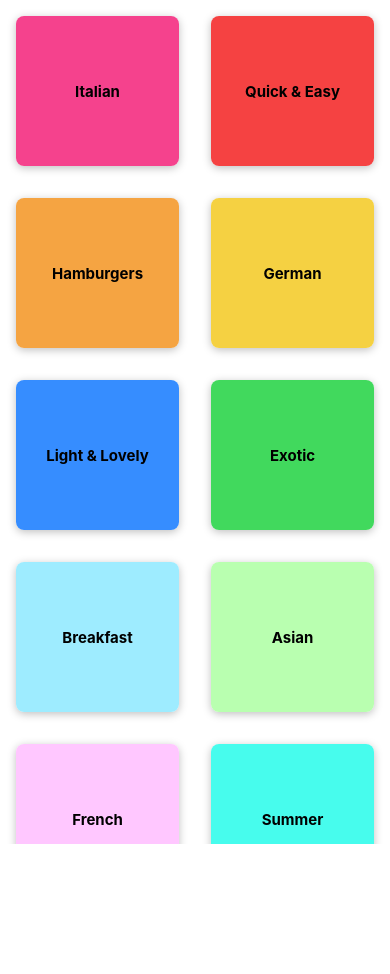
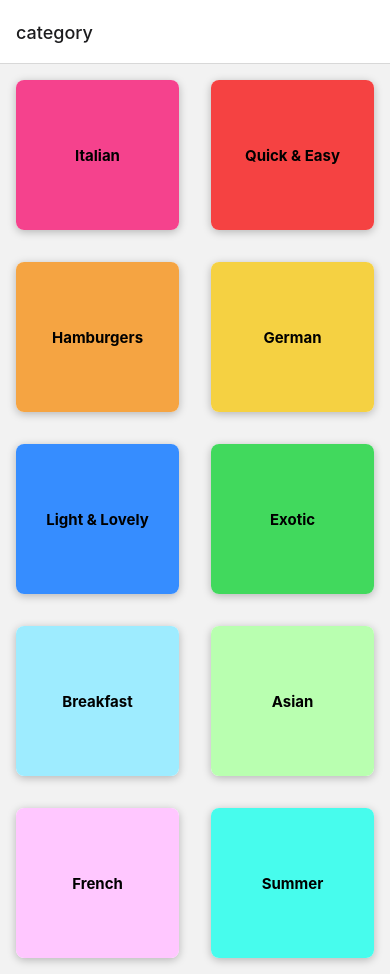
Before and after one commit to UzairKhan313/React-Native-Looking-Meals, a React Native app: screen /category in a window 390 px wide. Before the commit the page ends 844 px from the top, so only its background shows below. Built offline with nearby package versions, Linux system fonts and the light colour scheme.

Commit message:
Working with React Navigation

```diff
--- a/App.js
+++ b/App.js
@@ -1,12 +1,24 @@
 import { StatusBar } from "expo-status-bar";
 import { StyleSheet } from "react-native";
+
+import { createStackNavigator } from "@react-navigation/stack";
+import { NavigationContainer } from "@react-navigation/native";
+
 import CategoryScreen from "./screens/CategoryScreen";
+import { MealsScreen } from "./screens/MealsScreen";
+
+const stack = createStackNavigator();
 
 export default function App() {
   return (
     <>
-      <CategoryScreen />
-      <StatusBar style="light" />
+      <StatusBar style="dark" />
+      <NavigationContainer>
+        <stack.Navigator>
+          <stack.Screen name="category" component={CategoryScreen} />
+          <stack.Screen name="meals" component={MealsScreen}/>
+        </stack.Navigator>
+      </NavigationContainer>
     </>
   );
 }
--- a/components/CategoryGridTitle.js
+++ b/components/CategoryGridTitle.js
@@ -1,5 +1,6 @@
 import { StyleSheet, View, Pressable, Text, Platform } from "react-native";
-export const CategoryGridTitle = ({ title, color }) => {
+
+export const CategoryGridTitle = ({ title, color, onPress }) => {
   return (
     <View style={styles.gridItem}>
       <Pressable
@@ -8,6 +9,7 @@
           pressed ? styles.buttonPressed : null,
         ]}
         android_ripple={{ color: "#ccc" }}
+        onPress={onPress}
       >
         <View style={[styles.innerContainer,{backgroundColor:color} ]}>
           <Text style={styles.title}>{title}</Text>
--- a/package.json
+++ b/package.json
@@ -9,10 +9,14 @@
     "web": "expo start --web"
   },
   "dependencies": {
+    "@react-navigation/native": "^6.1.9",
+    "@react-navigation/stack": "^6.3.20",
     "expo": "~49.0.15",
     "expo-status-bar": "~1.6.0",
     "react": "18.2.0",
-    "react-native": "0.72.6"
+    "react-native": "0.72.6",
+    "react-native-safe-area-context": "4.6.3",
+    "react-native-screens": "~3.22.0"
   },
   "devDependencies": {
     "@babel/core": "^7.20.0"
--- a/screens/CategoryScreen.js
+++ b/screens/CategoryScreen.js
@@ -3,16 +3,21 @@
 import { CATEGORIES } from "../data/dummy-data";
 import { CategoryGridTitle } from "../components/CategoryGridTitle";
 
+const CategoryScreen = ({ navigation }) => {
+  // The Navigation and Route Props provided by the react Navigation and Route to only those Component which we use a screen.
+
   function renderCategoryItem(itemData) {
+    function pressHandler() {
+      navigation.navigate("meals", { categoryId: itemData.item.id });
+    }
     return (
       <CategoryGridTitle
         title={itemData.item.title}
         color={itemData.item.color}
+        onPress={pressHandler}
       />
     );
   }
-
-const CategoryScreen = () => {
   return (
     <FlatList
       data={CATEGORIES}
--- /dev/null
+++ b/screens/MealsScreen.js
@@ -0,0 +1,16 @@
+import { MEALS } from "../data/dummy-data";
+import { StyleSheet, View, Text } from "react-native";
+
+export const MealsScreen = ({ route }) => {
+  // route prop is added by the React Navigation to those component which are registered as a screen.
+  const catId = route.params.categoryId;
+  return (
+    <View style={styles.container}>
+      <Text>Meals Overview Screen - {catId}</Text>
+    </View>
+  );
+};
+
+const styles = StyleSheet.create({
+  container: { flex: 1, padding: 16 },
+});
```
Also changed, not shown: 1 other file (tests, documents, lock files or other folders). Lines whose indentation alone changed are shown as unchanged.
